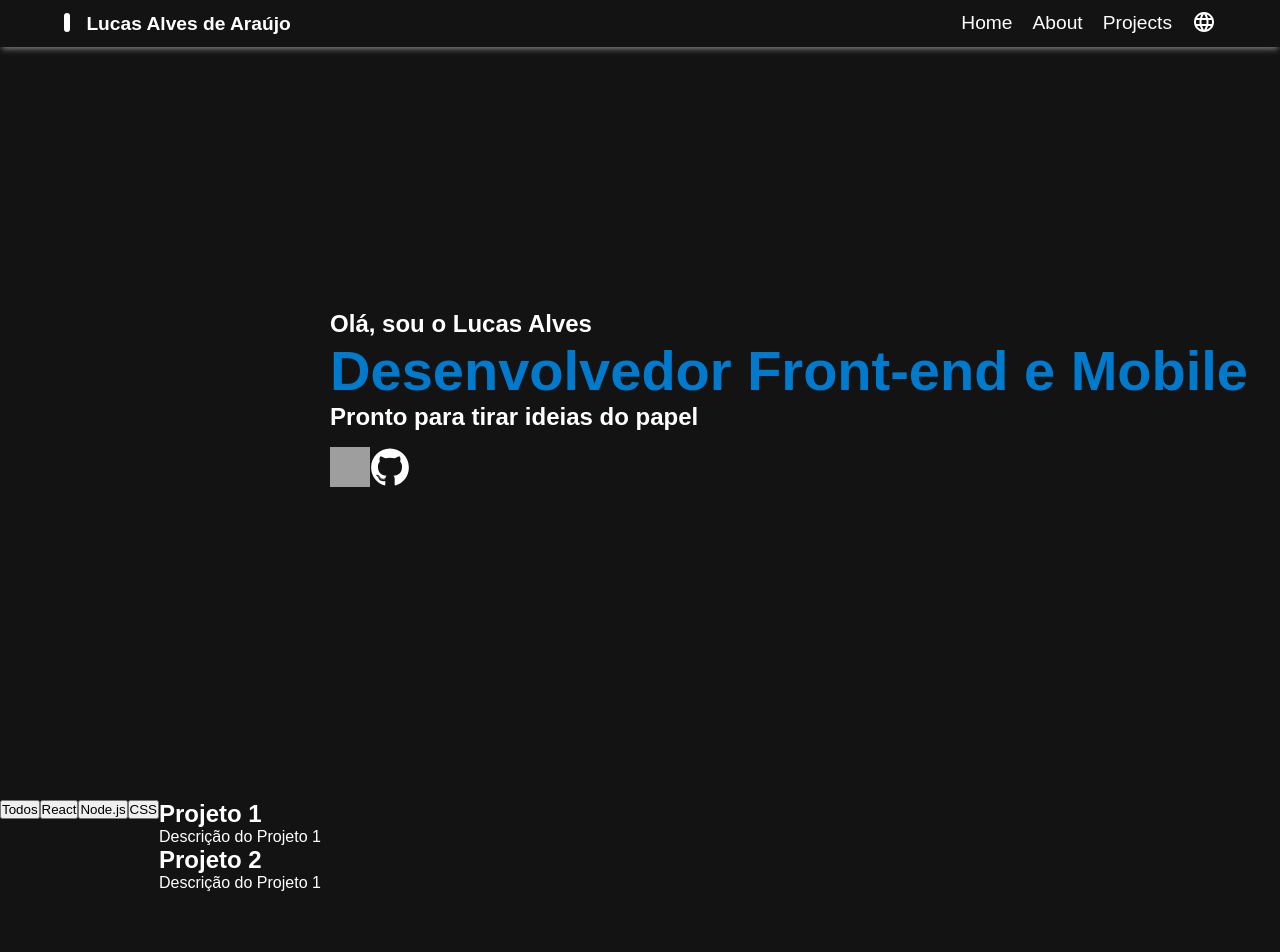
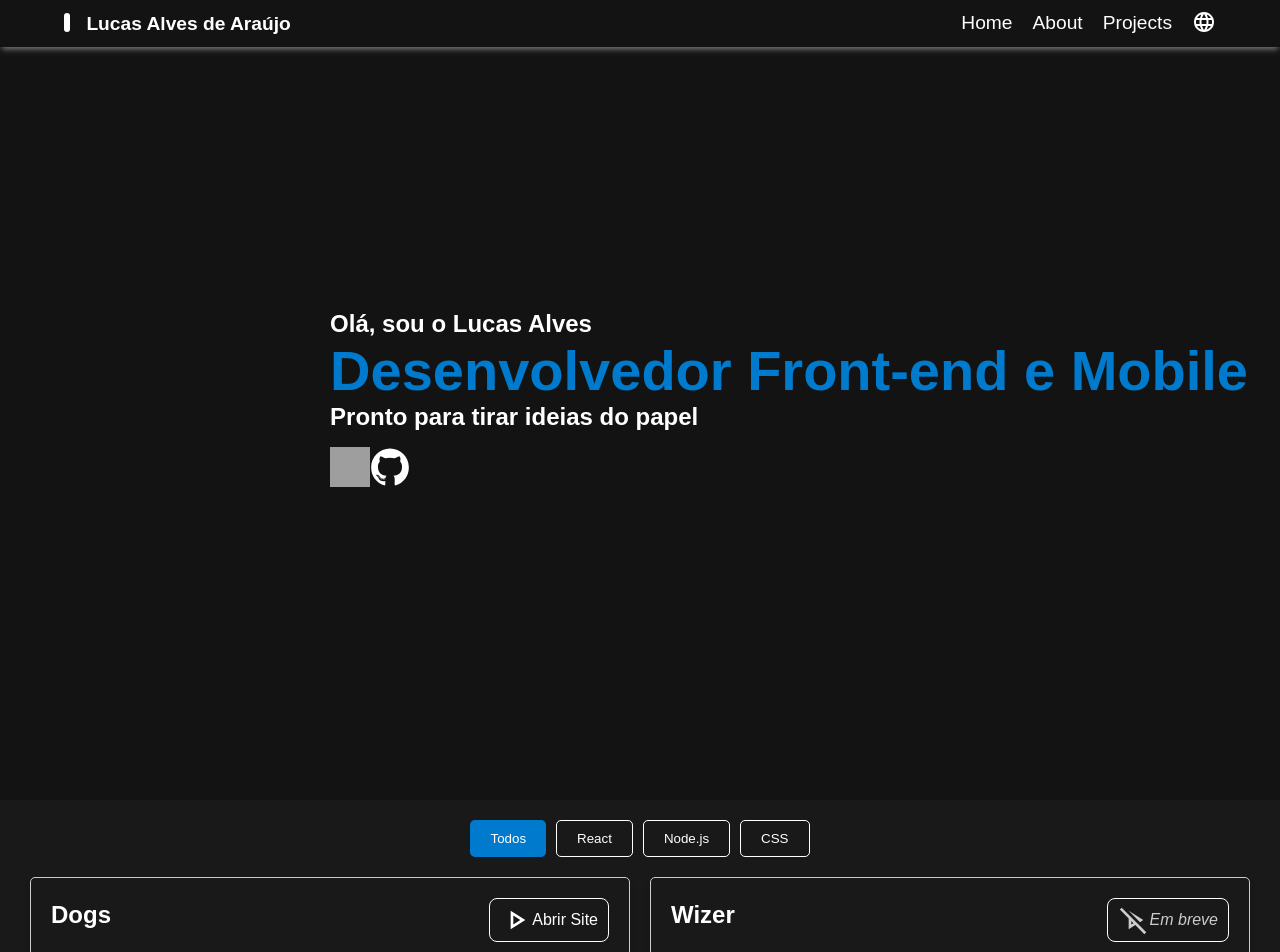
Before and after one commit to Lucas-A-Araujo/new-portfolio, a Next.js app: page / in a window 1280 px wide. Shown: the top 952 px of the page. Built offline with nearby package versions, Linux system fonts and the light colour scheme; grey boxes are pictures that could not be loaded.

Commit message:
feat(projects): display projects content

```diff
--- a/src/components/sections/projects/Projects.module.css
+++ b/src/components/sections/projects/Projects.module.css
@@ -1,4 +1,90 @@
 .projects {
+    background-color: var(--second-background);
     display: flex;
+    flex-direction: column;
+    align-items: center;
+    padding: 20px;
     height: 100vh;
-}
+  }
+
+.filtro button {
+    background-color: transparent;
+    color: #fff;
+    padding: 10px 20px;
+    border: 1px solid #fff;
+    cursor: pointer;
+    border-radius: 5px;
+    transition: background-color 0.3s;
+  }
+
+  .filtro button.active {
+    background-color: var(--blue);
+    border: none;
+  }
+
+  .filtro {
+    display: flex;
+    gap: 10px;
+    margin-bottom: 20px;
+    justify-content: center;
+  }
+
+  .listaProjetos {
+    display: flex;
+    flex-wrap: wrap;
+    gap: 20px;
+    justify-content: center;
+  }
+
+  .projeto {
+    border: 1px solid #ccc;
+    padding: 20px;
+    width: 600px;
+    border-radius: 5px;
+    box-shadow: 0 4px 6px rgba(0, 0, 0, 0.1);
+    transition: transform 0.2s ease-in-out;
+  }
+
+  .projeto:hover {
+    transform: scale(1.05);
+  }
+
+  .projeto h2 {
+    font-size: 1.5rem;
+    margin-bottom: 10px;
+  }
+
+  .projeto p {
+    font-size: 1rem;
+    color: #ccc;
+  }
+
+  .buttonContainer{
+    display: flex;
+    background-color: transparent;
+    border: 1px solid #fff;
+    padding: 5px 10px;
+    border-radius: 8px;
+    text-decoration: none;
+    cursor: pointer;
+
+    justify-content: center;
+    align-items: center;
+
+  }
+
+  .siteLinkButton {
+    text-decoration: none;
+    color: #fff;
+  }
+
+  .projectHeader {
+    display: flex;
+    justify-content: space-between;
+    align-items: center;
+    margin-bottom: 10px;
+  }
+
+  .comingSoonText {
+    font-style: italic;
+  }
--- a/src/components/sections/projects/index.tsx
+++ b/src/components/sections/projects/index.tsx
@@ -2,55 +2,53 @@ import { useState } from 'react';
 import Image from 'next/image';
 import Link from 'next/link';
 import styles from './Projects.module.css';
+
+import DogsImg from '../../../../public/img/dogs_site.jpg';
+import WizerImg from '../../../../public/img/wizer_site.jpg';
+import PlayIcon from '../../../../public/play_icon.svg';
+import DisabledPlayIcon from '../../../../public/play_disabled_icon.svg';
 
 
 const skills = ['React', 'JavaScript', 'HTML', 'CSS', 'Node.js'];
 
 const projects = [
   {
-    title: 'Projeto 1',
+    title: 'Dogs',
     technologies: 'React, Node.js',
-    githubLink: 'https://github.com/seuprojeto1',
-    siteLink: '',
-    imageUrl: '/images/project1.jpg',
-    descricao: 'Descrição do Projeto 1',
-    skills: ['React', 'Node.js'],
+    githubLink: 'https://github.com/Lucas-A-Araujo/Dogs',
+    siteLink: 'https://lucas-a-araujo.github.io/Dogs/',
+    imageUrl: DogsImg,
+    descricao: 'Uma rede social feita para donos de cachorros'
+    + ' que desejam mostrar o seu pet para o mundo e ver os dos outros donos.',
+    skills: ['React', 'Javascript'],
   },
   {
-    title: 'Projeto 2',
+    title: 'Wizer',
     technologies: 'React, HTML, CSS',
-    githubLink: 'https://github.com/seuprojeto2',
-    siteLink: 'https://seusite2.com',
-    imageUrl: '/images/project2.jpg',
-    descricao: 'Descrição do Projeto 1',
-    skills: ['React', 'HTML', 'CSS'],
+    githubLink: '',
+    siteLink: '',
+    imageUrl: WizerImg,
+    descricao: 'Uma plataforma de cursos de tecnologia com diversas trilhas'
+    +' e cursos que permite você acompanhar o seu progresso de maneira eficiente.',
+    skills: ['React', 'Next', 'Tailwind'],
   },
-  // Adicione mais projetos aqui
 ];
 
 export function ProjectsSection() {
   const [filter, setFilter] = useState(['all']);
 
-  const handleFilter = (skill: string[]) => {
-    // Implemente a lógica de filtro aqui, se necessário
-  };
-
   const handleAddFilter = async (skill: string) => {
-    // Implemente a lógica de filtro aqui, se necessário
     if(skill === 'all') {
       setFilter(['all']);
-      console.log(filter);
     }
     else if(filter.includes(skill)) {
-      const newFilter = filter.filter((item) => (item !== skill && item !== 'all'));
+      let newFilter = filter.filter((item) => (item !== skill && item !== 'all'));
+      if(newFilter.length === 0) newFilter = ['all'];
       setFilter(newFilter);
-      console.log(filter);
     }
     else {
       const newFilter = filter.filter((item) => item !== 'all');
       setFilter([...newFilter, skill]);
-      console.log(filter);
-
     }
   };
 
@@ -63,25 +61,44 @@ export function ProjectsSection() {
 
 
   return (
-    <div>
       <section className={styles.projects} id="portfolio">
       <div className={styles.filtro}>
-        <button onClick={() => handleAddFilter('all')}>Todos</button>
-        <button onClick={() => handleAddFilter('React')}>React</button>
-        <button onClick={() => handleAddFilter('Node.js')}>Node.js</button>
-        <button onClick={() => handleAddFilter('CSS')}>CSS</button>
-        {/* Adicione mais botões para outras tecnologias, se necessário */}
+        <button className={filter.includes('all') ? styles.active : ''} onClick={() => handleAddFilter('all')}>Todos</button>
+        <button className={filter.includes('React') ? styles.active : ''} onClick={() => handleAddFilter('React')}>React</button>
+        <button className={filter.includes('Node.js') ? styles.active : ''} onClick={() => handleAddFilter('Node.js')}>Node.js</button>
+        <button className={filter.includes('CSS') ? styles.active : ''} onClick={() => handleAddFilter('CSS')}>CSS</button>
       </div>
       <div className={styles.listaProjetos}>
         {projetosFiltrados.map(project => (
           <div key={project.title} className={styles.projeto}>
+            <div className={styles.projectHeader}>
             <h2>{project.title}</h2>
+            {project.siteLink ? (
+              <div className={styles.buttonContainer}>
+              <Image alt="Github" src={PlayIcon}
+              width="32" height="32" />
+                <a
+                  href={project.siteLink}
+                  target="_blank"
+                  rel="noopener noreferrer"
+                  className={styles.siteLinkButton}
+                >
+                  Abrir Site
+                </a>
+                </div>
+              ) : (
+                <div className={styles.buttonContainer}>
+                  <Image alt="Github" src={DisabledPlayIcon}
+              width="32" height="32" />
+                  <p className={styles.comingSoonText}>Em breve</p>
+                </div>
+              )}
+              </div>
+            <Image alt={`Imagem ilustrando o site ${project.title}`} src={project.imageUrl} width="512" />
             <p>{project.descricao}</p>
           </div>
         ))}
       </div>
-        {/* <ProjectFilter skills={skills} projects={projects} onFilter={handleFilter} /> */}
       </section>
-    </div>
   );
 }
```
